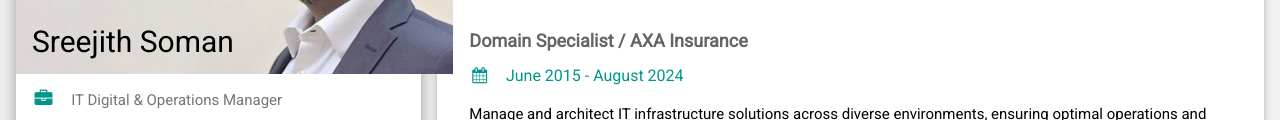
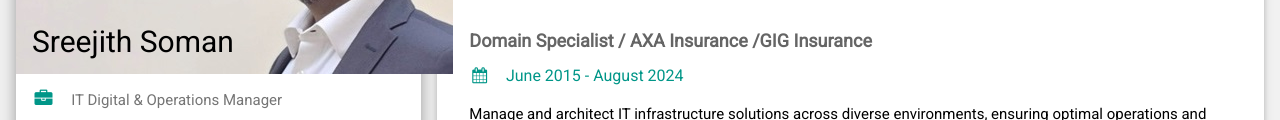
Before and after one commit to kiterunner86/MyStaticWebApp-BioPage, a website: page src/index.html in a window 1280 px wide. Shown: the part 236-356 px from the top of the page. Drawn offline with nearby package versions, Linux system fonts and the light colour scheme; files whose address does not match are found by name.

Commit message:
Update index.html

```diff
--- a/src/index.html
+++ b/src/index.html
@@ -70,7 +70,7 @@ html, body, h1, h2, h3, h4, h5, h6 { font-family: "Roboto", sans-serif; }
           <p>Overseeing digital operations and IT strategies, driving innovation and operational excellence across multiple domains.</p>
           <hr>
         </div><div class="w3-container">
-           <h5 class="w3-opacity"><b>Domain Specialist / AXA Insurance</b></h5>
+           <h5 class="w3-opacity"><b>Domain Specialist / AXA Insurance /GIG Insurance </b></h5>
          <h6 class="w3-text-teal"><i class="fa fa-calendar fa-fw w3-margin-right"></i>June 2015 - August 2024</h6>
           <p>Manage and architect IT infrastructure solutions across diverse environments, ensuring optimal operations and project delivery for business-critical systems.</p>
           <hr>
```
